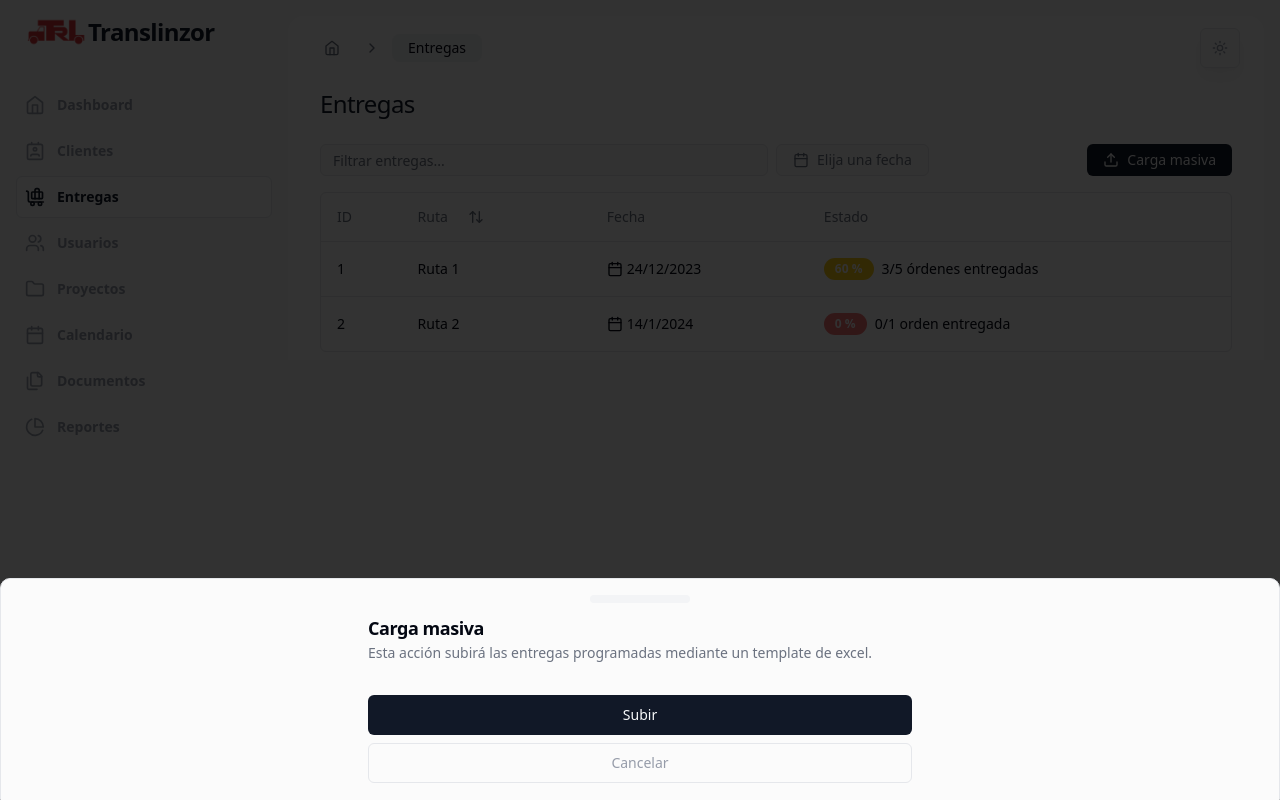
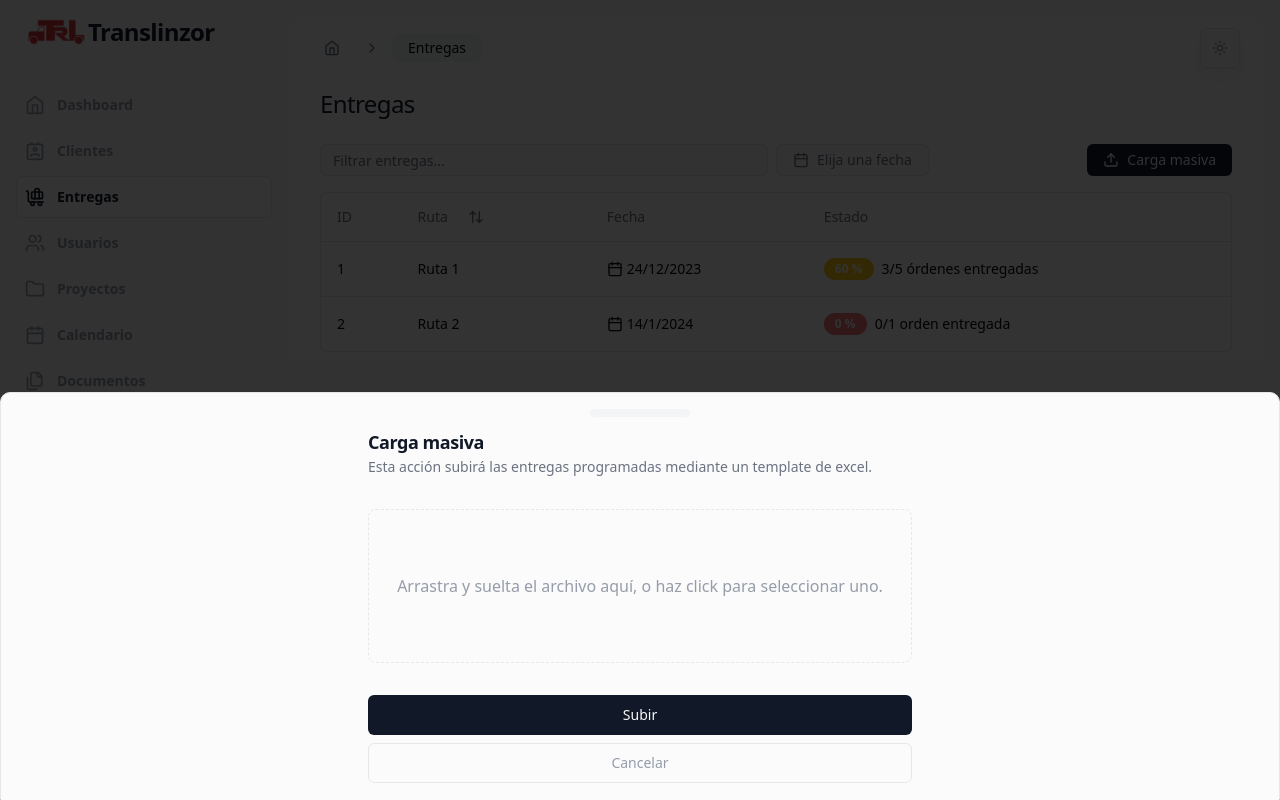
Before and after one commit to paolorossig/translinzor, a Next.js app: page /shipments in a window 1280 px wide. Both pictures are taken after a click on the button "Carga masiva". Built offline with nearby package versions, Linux system fonts and the light colour scheme; grey boxes are pictures that could not be loaded.

Commit message:
feat: add dropzone and xlsx files reader

```diff
--- a/package.json
+++ b/package.json
@@ -24,8 +24,10 @@
     "react": "18.2.0",
     "react-day-picker": "8.10.0",
     "react-dom": "18.2.0",
+    "react-dropzone": "14.2.3",
     "tailwind-merge": "2.2.0",
-    "vaul": "0.8.0"
+    "vaul": "0.8.0",
+    "xlsx": "0.18.5"
   },
   "devDependencies": {
     "@ianvs/prettier-plugin-sort-imports": "4.1.1",
--- /dev/null
+++ b/src/components/dropzone.tsx
@@ -0,0 +1,65 @@
+'use client'
+
+import DropzoneComponent, { type DropzoneOptions } from 'react-dropzone'
+
+import { cn } from '@/lib/utils'
+
+const defaultMaxFileSize = 1048576 // 1MB
+
+interface DropzoneProps extends DropzoneOptions {
+  maxFileSize?: number
+}
+
+export function Dropzone({
+  maxFileSize = defaultMaxFileSize,
+  ...props
+}: DropzoneProps) {
+  return (
+    <DropzoneComponent maxSize={maxFileSize} {...props}>
+      {({
+        getRootProps,
+        getInputProps,
+        isDragActive,
+        isDragReject,
+        fileRejections,
+      }) => {
+        const isFileTooLarge = fileRejections.some(
+          (file) => file.file.size > maxFileSize,
+        )
+
+        return (
+          <div
+            {...getRootProps()}
+            className={cn(
+              'm-4 rounded-lg border-[1.5px] border-dashed px-4 py-16 text-center',
+              isDragActive && 'animate-pulse border-green-400',
+            )}
+          >
+            <input {...getInputProps()} />
+            <div>
+              {!isDragActive && (
+                <p>
+                  Arrastra y suelta el archivo aquí, o haz click para
+                  seleccionar uno.
+                </p>
+              )}
+              {isDragActive && !isDragReject && (
+                <p>Suelta el archivo aquí...</p>
+              )}
+              {isDragReject && (
+                <p className="text-destructive">
+                  El archivo no es válido, por favor intenta con otro.
+                </p>
+              )}
+              {isFileTooLarge && (
+                <p className="text-destructive">
+                  El archivo es demasiado grande.
+                </p>
+              )}
+            </div>
+          </div>
+        )
+      }}
+    </DropzoneComponent>
+  )
+}
--- a/src/components/shipment-bulk-upload.tsx
+++ b/src/components/shipment-bulk-upload.tsx
@@ -1,5 +1,10 @@
+'use client'
+
+import { useEffect, useState } from 'react'
 import { UploadIcon } from 'lucide-react'
+import * as xlsx from 'xlsx'
 
+import { Dropzone } from '@/components/dropzone'
 import { Button } from '@/components/ui/button'
 import {
   Drawer,
@@ -12,10 +17,37 @@ import {
   DrawerTrigger,
 } from '@/components/ui/drawer'
 
+const excelAcceptedMimeTypes = {
+  'application/vnd.ms-excel': ['.xls'],
+  'application/vnd.openxmlformats-officedocument.spreadsheetml.sheet': [
+    '.xlsx',
+  ],
+}
+
 export function ShipmentBulkUpload() {
+  const [excelFile, setExcelFile] = useState<ArrayBuffer | null>(null)
+
+  const onDrop = (acceptedFiles: File[]) => {
+    const reader = new FileReader()
+    reader.readAsArrayBuffer(acceptedFiles[0])
+    reader.onload = (e) => setExcelFile(e.target?.result as ArrayBuffer | null)
+    reader.onabort = () => console.log('file reading was aborted')
+    reader.onerror = () => console.log('file reading has failed')
+  }
+
+  useEffect(() => {
+    if (!excelFile) return
+
+    const workbook = xlsx.read(excelFile, { type: 'buffer' })
+    const worksheet = workbook.Sheets[workbook.SheetNames[0]]
+    const data = xlsx.utils.sheet_to_json(worksheet)
+
+    console.log(data)
+  }, [excelFile])
+
   return (
     <Drawer>
-      <DrawerTrigger>
+      <DrawerTrigger asChild>
         <Button className="h-8">
           <UploadIcon className="mr-2 h-4 w-4" />
           <span>Carga masiva</span>
@@ -24,17 +56,20 @@ export function ShipmentBulkUpload() {
       <DrawerContent>
         <div className="mx-auto w-full max-w-xl">
           <DrawerHeader>
-            <DrawerTitle className="text-card-foreground">
-              Carga masiva
-            </DrawerTitle>
+            <DrawerTitle className="text-primary">Carga masiva</DrawerTitle>
             <DrawerDescription>
               Esta acción subirá las entregas programadas mediante un template
               de excel.
             </DrawerDescription>
           </DrawerHeader>
+          <Dropzone
+            maxFiles={1}
+            accept={excelAcceptedMimeTypes}
+            onDrop={onDrop}
+          />
           <DrawerFooter>
             <Button>Subir</Button>
-            <DrawerClose>
+            <DrawerClose asChild>
               <Button variant="outline" className="w-full">
                 Cancelar
               </Button>
```
Also changed, not shown: 1 other file (tests, documents, lock files or other folders).
